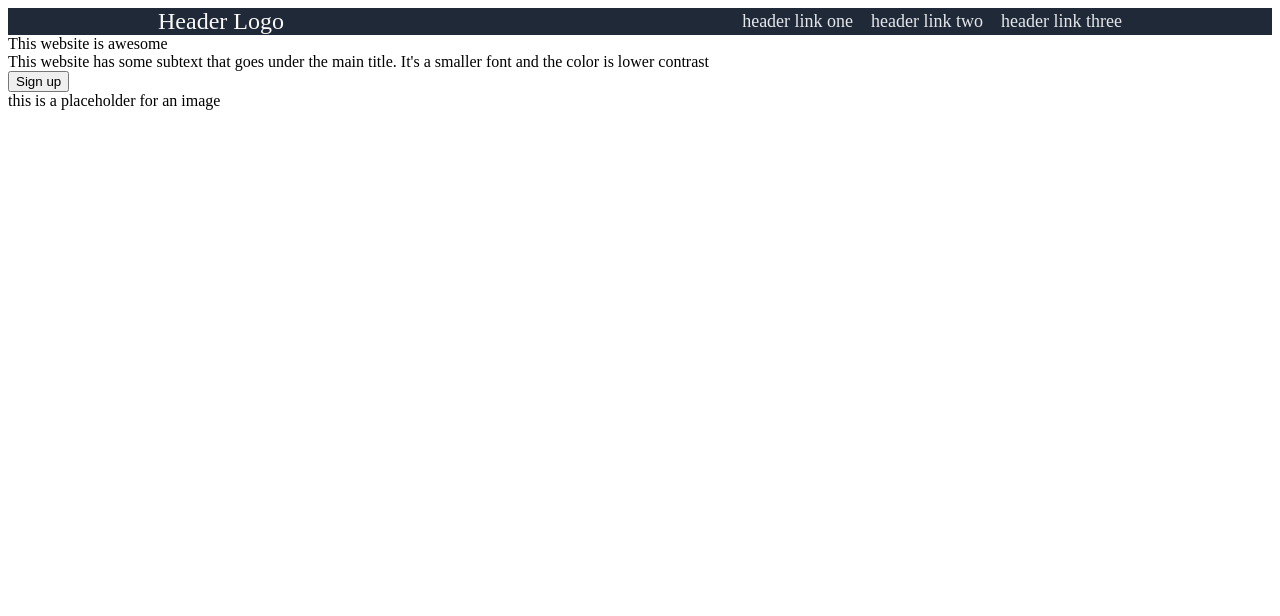
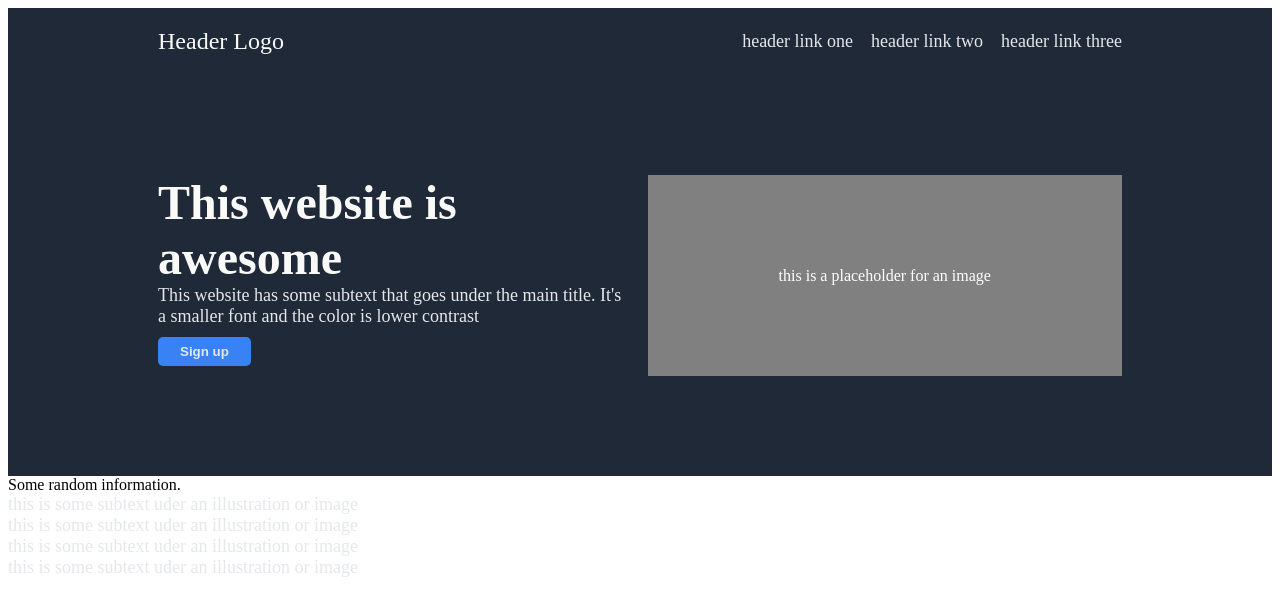
Before and after one commit to yrhyrhyrh/landing-page, a plain HTML site: page index.html in a window 1280 px wide. Drawn offline with Linux system fonts and the light colour scheme.

Commit message:
Done black area. Added html for white area

```diff
--- a/index.html
+++ b/index.html
@@ -28,5 +28,27 @@
         <div class="img-box">this is a placeholder for an image</div>
     </div>
 
+    <div class="white">
+        <div class="title">Some random information.</div>
+        <div class="items">
+            <div class="item">
+                <div class="empty-box"> </div>
+                <div class="subtext">this is some subtext uder an illustration or image</div>
+            </div>
+            <div class="item">
+                <div class="empty-box"> </div>
+                <div class="subtext">this is some subtext uder an illustration or image</div>
+            </div>
+            <div class="item">
+                <div class="empty-box"> </div>
+                <div class="subtext">this is some subtext uder an illustration or image</div>
+            </div>
+            <div class="item">
+                <div class="empty-box"> </div>
+                <div class="subtext">this is some subtext uder an illustration or image</div>
+            </div>
+        </div>
+    </div>
+
 </body>
 </html>
--- a/style.css
+++ b/style.css
@@ -1,7 +1,6 @@
 body  {
     display: flex;
     flex-direction: column;
-    justify-content: center;
 }
 
 .header {
@@ -10,7 +9,7 @@ body  {
     align-items: center;
     background-color: #1F2937;
     padding: 10px;
-    padding: 0 150px;
+    padding: 20px 150px;
 }
 
 .header .logo {
@@ -28,3 +27,45 @@ body  {
     display: flex;
     gap: 18px;
 }
+
+.black {
+    background-color: #1F2937;
+    padding: 100px 150px;
+    display:flex;
+    color: white;
+    gap: 15px;
+}
+
+.black .text {
+    flex: 1;
+}
+
+.black .img-box {
+    flex: 1;
+    display: flex;
+    justify-content: center;
+    align-items: center;
+    background-color: gray;
+}
+
+.awesome {
+    font-size: 48px;
+    font-weight: 900;
+    color: #F9FAF8;
+}
+
+.subtext {
+    font-size: 18px;
+    color: #E5E7EB;
+}
+
+button {
+    background-color: #3882F6;
+    margin: 10px 0;
+    display: flex;
+    padding: 7px 22px;
+    color: #E5E7EB;
+    border-radius: 5px;
+    border-style: none;
+    font-weight: 700;
+}
```
